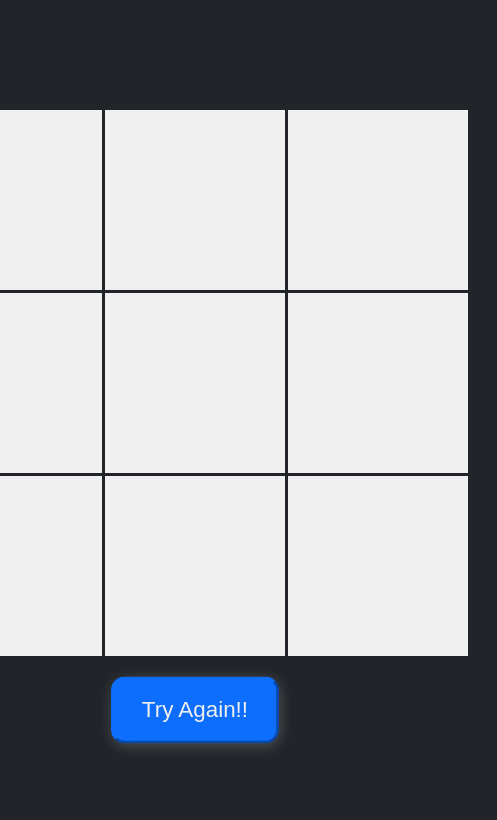
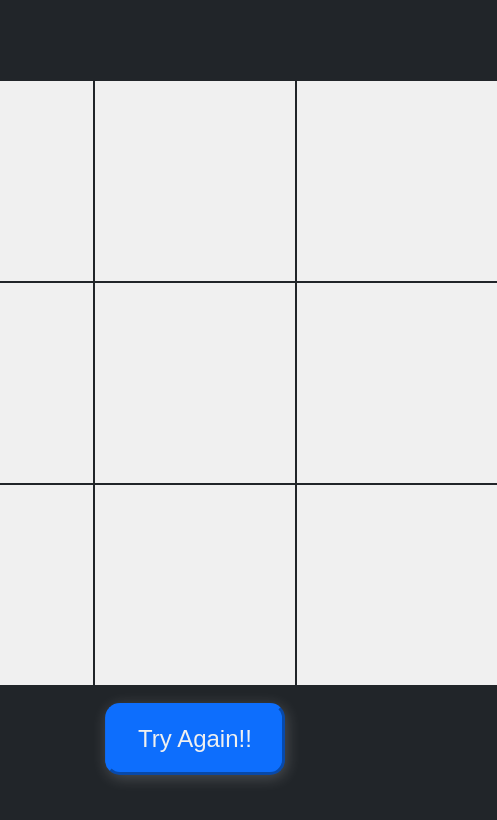
Before and after one commit to afnImadurrosyad/Tic-Tac-Toe, a plain HTML site: page index.html in a window 390 px wide. Shown: the whole page, 497 px wide, since content can reach past the window. Drawn offline with nearby package versions, Linux system fonts and the light colour scheme; some packages are replaced by stand-ins of ours; a script that the page names is missing.

Commit message:
hosting commit

```diff
--- a/styles.css
+++ b/styles.css
@@ -52,12 +52,18 @@ body {
   border-color: #0a58ca;
 }
 
-@media (max-width: 600px) {
+@media (max-width: 800px) {
   .container {
     justify-content: center;
     gap: 30px;
   }
   .main-btn {
-    scale: 140%;
+    scale: 150%;
+  }
+  .board {
+    display: grid;
+    grid-template-columns: repeat(3, 200px);
+    grid-template-rows: repeat(3, 200px);
+    gap: 2px;
   }
 }
```
